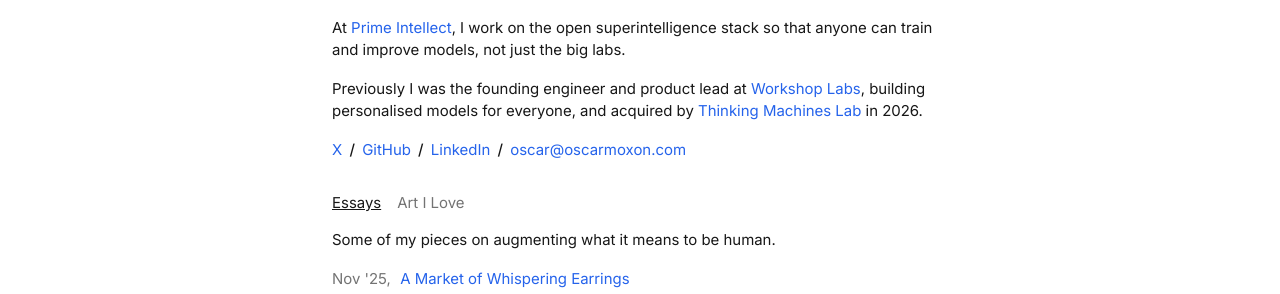
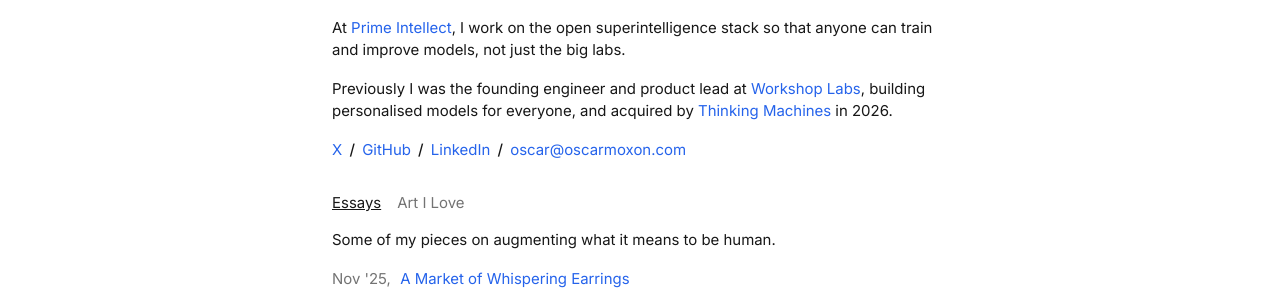
Before and after one commit to mrmoxon/mrmoxon.github.io, a Jekyll site: the page built from index.markdown, in a window 1280 px wide. Shown: the part 138-432 px from the top of the page. Built offline with Jekyll 4.4.1, drawn with Linux system fonts in a browser that asks for light colours.

Commit message:
Shorten Thinking Machines name

```diff
--- a/index.markdown
+++ b/index.markdown
@@ -6,7 +6,7 @@
 
   <p class="intro">I work on augmenting human agency with technology in San Francisco.</p>
   <p class="intro">At <a href="https://www.primeintellect.ai/" class="custom-link">Prime Intellect</a>, I work on the open superintelligence stack so that anyone can train and improve models, not just the big labs.</p>
-  <p class="intro">Previously I was the founding engineer and product lead at <a href="https://workshoplabs.ai/" class="custom-link">Workshop Labs</a>, building personalised models for everyone, and acquired by <a href="https://thinkingmachines.ai/" class="custom-link">Thinking Machines Lab</a> in 2026.</p>
+  <p class="intro">Previously I was the founding engineer and product lead at <a href="https://workshoplabs.ai/" class="custom-link">Workshop Labs</a>, building personalised models for everyone, and acquired by <a href="https://thinkingmachines.ai/" class="custom-link">Thinking Machines</a> in 2026.</p>
 
   {% include contact-links.html %}
 
```
